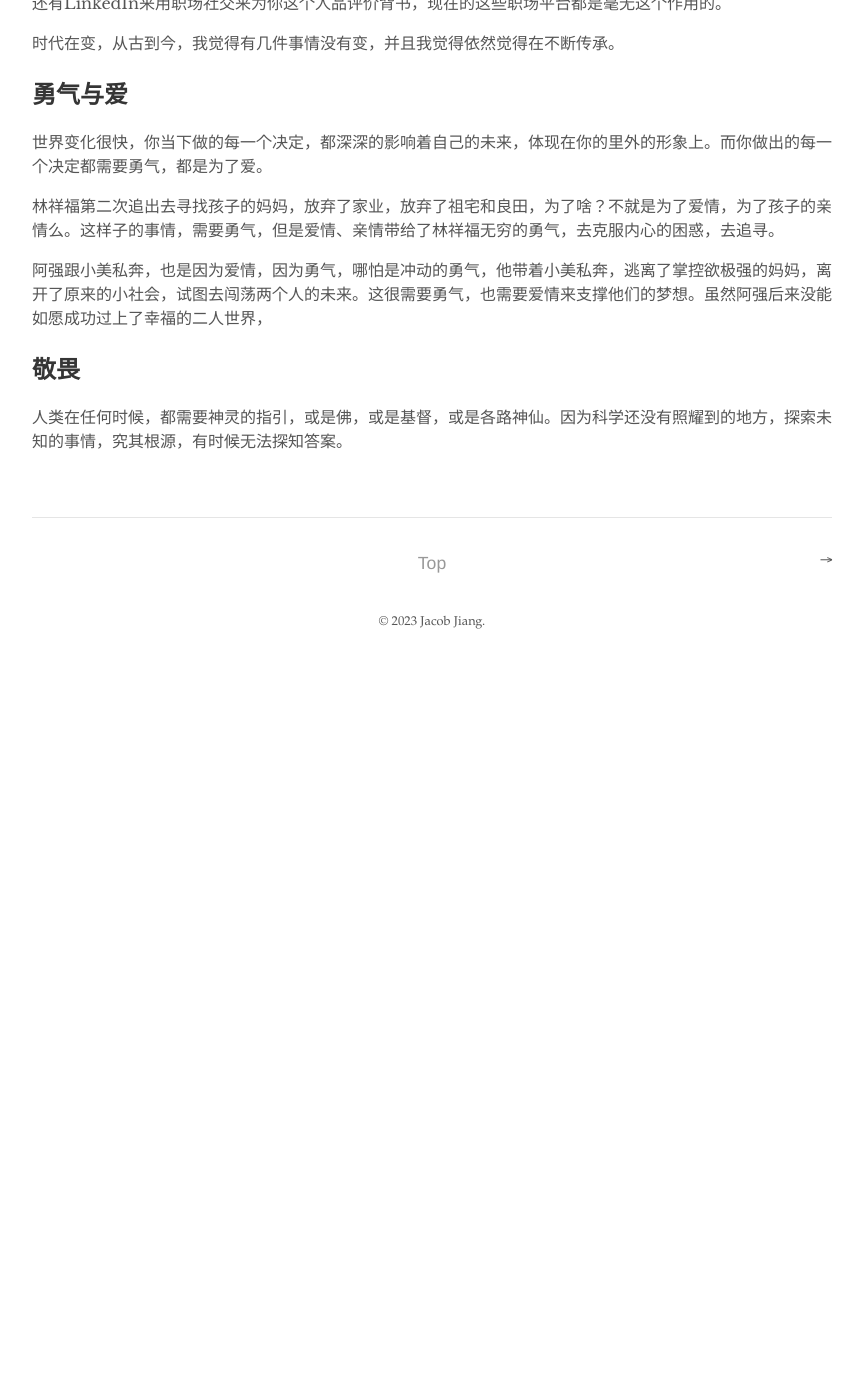
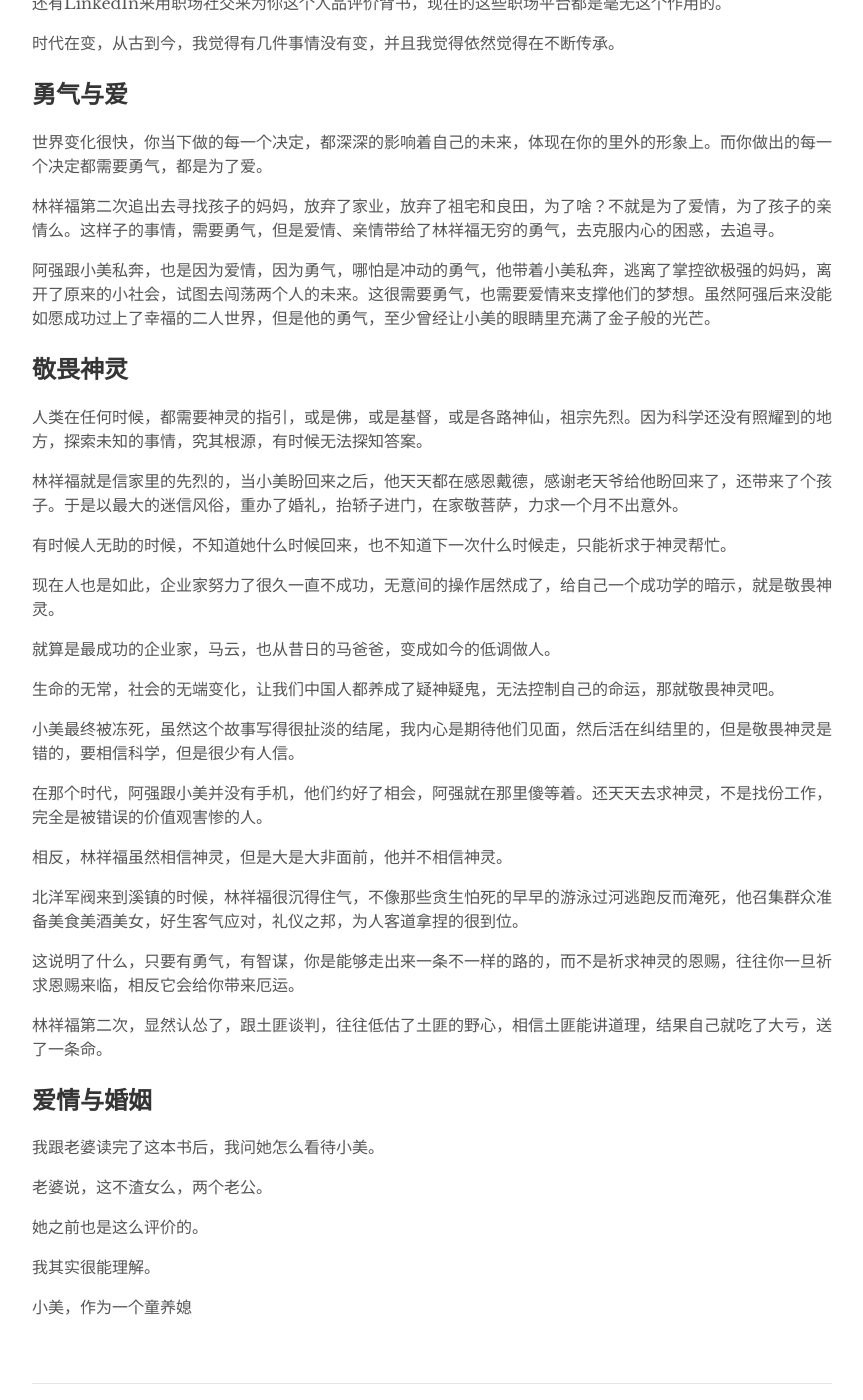
Before and after one commit to jacobjiangwei/jacobjiangwei.github.io, a Jekyll site: the page built from _posts/2023-06-04-wencheng.md, in a window 1280 px wide and 1400 px high, scrolled down 1110 px. Shown: the whole window, without its empty margins (208-1071 px from the left). Built offline with Jekyll 4.4.1, drawn with Linux system fonts in a browser that asks for light colours; before the commit the page ends 1775 px from its top, so only the background shows below that; some of the changed text lies outside the part shown.

Commit message:
Update 2023-06-04-wencheng.md

```diff
--- a/_posts/2023-06-04-wencheng.md
+++ b/_posts/2023-06-04-wencheng.md
@@ -23,7 +23,7 @@ tags: []
 
 那么有限范围内的人脉圈，也非常受限。谈恋爱就需要媒婆介绍，故事里林祥福就需要介绍，甚至还因为媒婆从中搅和，错过了一段挺美好的姻缘。那么既然要媒婆介绍，自然是真爱的太少。这是反人性的，每当我看到介绍对象，迫于父母指腹为婚，最终基本都是悲剧。很少有交心的那份恋爱。
 
-现在的老婆常常依偎在怀里，说起我们这一代35+的男人，基本不是感情不和，就是忙事业忙老婆忙孩子，很少会有像我现在一样，还能再享受一段真正的感情的婚姻，能够交心，就像说得上话。我说对，他们都没有你好，你懂我。这不就是《一句顶一万句》里面的说的那个理儿么。
+现在的老婆常常依偎在怀里，说起我们这一代35+的男人，基本不是感情不和，就是忙事业忙老婆忙孩子，很少会有像我现在一样，还能再享受一段真正的感情的婚姻，能够交心，能说得上话。我说对，谁都没有你好，只有你懂我，嘿嘿。这不就是《一句顶一万句》里面的说的那个理儿么。
 
 在那个年代里，因为人与人接触的圈子小，单体工作效率低下，因此需要互相合作才能过好生活，命运把村上的每个人的命运都紧密相连地联系到了一起，做豆腐，磨面，种田，铁匠，瓷器，木匠，当铺，等等。因此你一个人靠不靠谱，是需要靠别人的评价，口口相传，这就是人品，品德的重要性。
 
@@ -37,9 +37,44 @@ tags: []
 
 林祥福第二次追出去寻找孩子的妈妈，放弃了家业，放弃了祖宅和良田，为了啥？不就是为了爱情，为了孩子的亲情么。这样子的事情，需要勇气，但是爱情、亲情带给了林祥福无穷的勇气，去克服内心的困惑，去追寻。
 
-阿强跟小美私奔，也是因为爱情，因为勇气，哪怕是冲动的勇气，他带着小美私奔，逃离了掌控欲极强的妈妈，离开了原来的小社会，试图去闯荡两个人的未来。这很需要勇气，也需要爱情来支撑他们的梦想。虽然阿强后来没能如愿成功过上了幸福的二人世界，
+阿强跟小美私奔，也是因为爱情，因为勇气，哪怕是冲动的勇气，他带着小美私奔，逃离了掌控欲极强的妈妈，离开了原来的小社会，试图去闯荡两个人的未来。这很需要勇气，也需要爱情来支撑他们的梦想。虽然阿强后来没能如愿成功过上了幸福的二人世界，但是他的勇气，至少曾经让小美的眼睛里充满了金子般的光芒。
 
 
-## 敬畏
+## 敬畏神灵
 
-人类在任何时候，都需要神灵的指引，或是佛，或是基督，或是各路神仙。因为科学还没有照耀到的地方，探索未知的事情，究其根源，有时候无法探知答案。
+人类在任何时候，都需要神灵的指引，或是佛，或是基督，或是各路神仙，祖宗先烈。因为科学还没有照耀到的地方，探索未知的事情，究其根源，有时候无法探知答案。
+
+林祥福就是信家里的先烈的，当小美盼回来之后，他天天都在感恩戴德，感谢老天爷给他盼回来了，还带来了个孩子。于是以最大的迷信风俗，重办了婚礼，抬轿子进门，在家敬菩萨，力求一个月不出意外。
+
+有时候人无助的时候，不知道她什么时候回来，也不知道下一次什么时候走，只能祈求于神灵帮忙。
+
+现在人也是如此，企业家努力了很久一直不成功，无意间的操作居然成了，给自己一个成功学的暗示，就是敬畏神灵。
+
+就算是最成功的企业家，马云，也从昔日的马爸爸，变成如今的低调做人。
+
+生命的无常，社会的无端变化，让我们中国人都养成了疑神疑鬼，无法控制自己的命运，那就敬畏神灵吧。
+
+小美最终被冻死，虽然这个故事写得很扯淡的结尾，我内心是期待他们见面，然后活在纠结里的，但是敬畏神灵是错的，要相信科学，但是很少有人信。
+
+在那个时代，阿强跟小美并没有手机，他们约好了相会，阿强就在那里傻等着。还天天去求神灵，不是找份工作，完全是被错误的价值观害惨的人。
+
+相反，林祥福虽然相信神灵，但是大是大非面前，他并不相信神灵。
+
+北洋军阀来到溪镇的时候，林祥福很沉得住气，不像那些贪生怕死的早早的游泳过河逃跑反而淹死，他召集群众准备美食美酒美女，好生客气应对，礼仪之邦，为人客道拿捏的很到位。
+
+这说明了什么，只要有勇气，有智谋，你是能够走出来一条不一样的路的，而不是祈求神灵的恩赐，往往你一旦祈求恩赐来临，相反它会给你带来厄运。
+
+林祥福第二次，显然认怂了，跟土匪谈判，往往低估了土匪的野心，相信土匪能讲道理，结果自己就吃了大亏，送了一条命。
+
+
+## 爱情与婚姻
+
+我跟老婆读完了这本书后，我问她怎么看待小美。
+
+老婆说，这不渣女么，两个老公。
+
+她之前也是这么评价的。
+
+我其实很能理解。
+
+小美，作为一个童养媳
```
